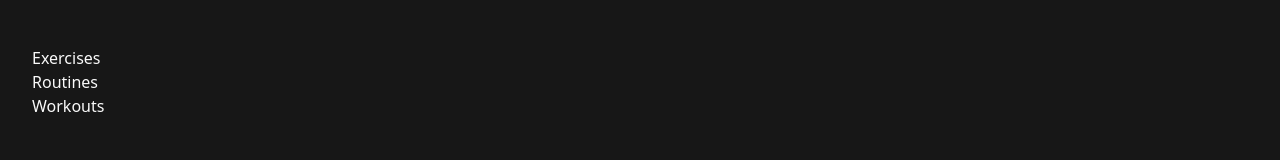
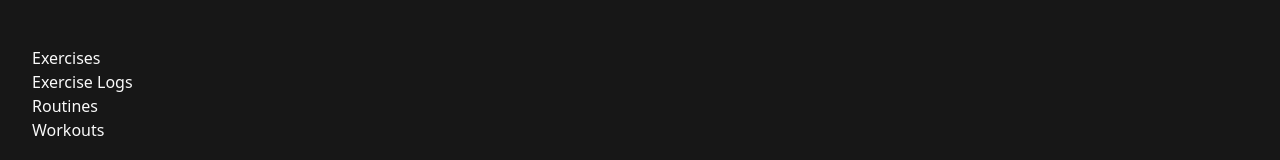
Before and after one commit to ethanmick/fitzero, a Next.js app: page /home in a window 1280 px wide. Shown: the part 130-290 px from the top of the page. Built offline with nearby package versions, Linux system fonts and the light colour scheme.

Commit message:
Add link for exercise logs

```diff
--- a/pages/home.tsx
+++ b/pages/home.tsx
@@ -17,6 +17,16 @@ const Home: NextPage = () => {
           className="block py-8"
         >
           Exercises
+        </Link>
+      </div>
+      <div className="bg-neutral-900">
+        <Link
+          href={{
+            pathname: Route.ExerciseLogs,
+          }}
+          className="block py-8"
+        >
+          Exercise Logs
         </Link>
       </div>
       <div className="bg-neutral-900">
```
